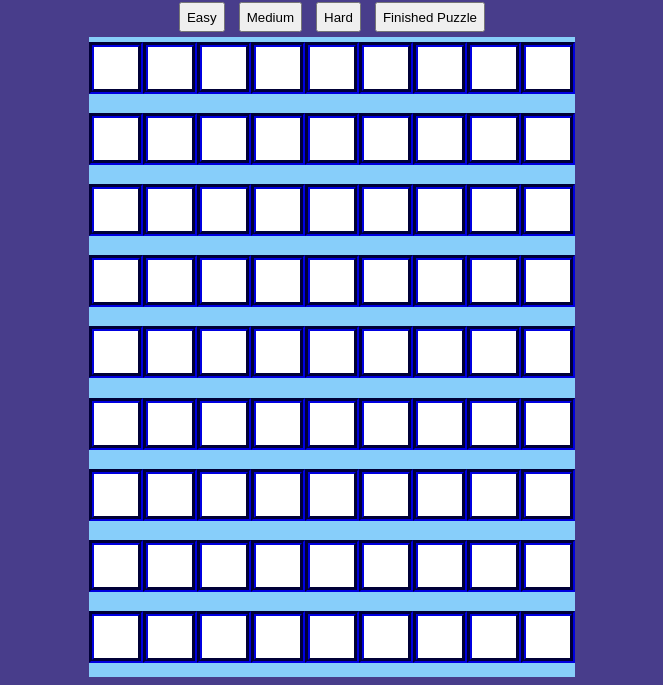
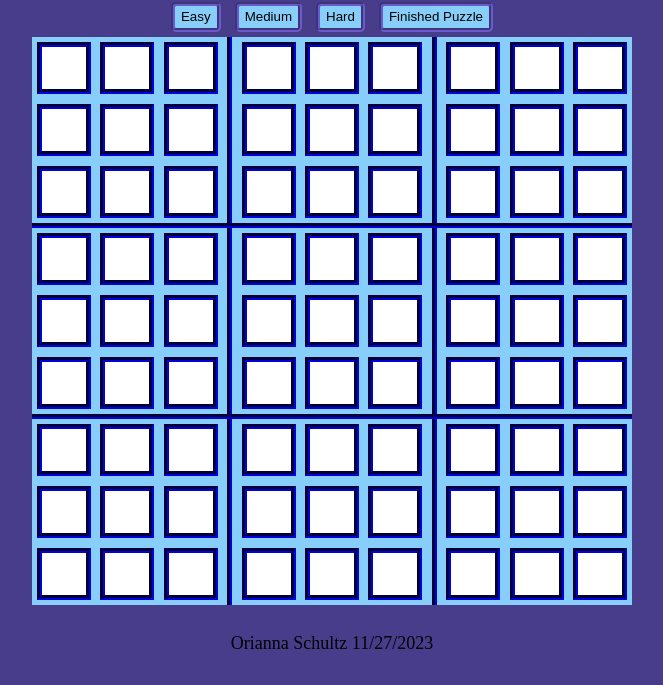
Before and after one commit to Or-If/CS133, a plain HTML site: page JS 133/Final-project/sudoku_final/index.html in a window 1280 px wide. Shown: the part 131-816 px from the top of the page, without its empty margins (308-971 px from the left). Drawn offline with Linux system fonts and the light colour scheme.

Commit message:
updated code for submit

```diff
--- a/JS 133/Final-project/sudoku_final/sudoku.html
+++ b/JS 133/Final-project/sudoku_final/index.html
@@ -12,10 +12,10 @@
 </head>
 
 <body>
-  <div class="top">
+  <header>
     <h1>~Sudoku Game~</h1>
     <button onclick="checkIfNumber()">Submit</button>
-  </div>
+  </header>
   <div class="difficulty">
     <button onclick="setPuzzle(1)">Easy</button>
     <button onclick="setPuzzle(2)">Medium</button>
@@ -27,9 +27,11 @@
       <input id="input_00" onchange="arraySet(0, 0, '#input_00')" maxlength="1" min="1" max="1" type="number" disabled>
       <input id="input_01" onchange="arraySet(0, 1, '#input_01')" maxlength="1" min="1" max="1" type="number" disabled>
       <input id="input_02" onchange="arraySet(0, 2, '#input_02')" maxlength="1" min="1" max="1" type="number" disabled>
+      <span></span>
       <input id="input_03" onchange="arraySet(0, 3, '#input_03')" maxlength="1" min="1" max="1" type="number" disabled>
       <input id="input_04" onchange="arraySet(0, 4, '#input_04')" maxlength="1" min="1" max="1" type="number" disabled>
       <input id="input_05" onchange="arraySet(0, 5, '#input_05')" maxlength="1" min="1" max="1" type="number" disabled>
+      <span></span>
       <input id="input_06" onchange="arraySet(0, 6, '#input_06')" maxlength="1" min="1" max="1" type="number" disabled>
       <input id="input_07" onchange="arraySet(0, 7, '#input_07')" maxlength="1" min="1" max="1" type="number" disabled>
       <input id="input_08" onchange="arraySet(0, 8, '#input_08')" maxlength="1" min="1" max="1" type="number" disabled>
@@ -38,20 +40,24 @@
       <input id="input_10" onchange="arraySet(1, 0, '#input_10')" maxlength="1" min="1" max="1" type="number" disabled>
       <input id="input_11" onchange="arraySet(1, 1, '#input_11')" maxlength="1" min="1" max="1" type="number" disabled>
       <input id="input_12" onchange="arraySet(1, 2, '#input_12')" maxlength="1" min="1" max="1" type="number" disabled>
+      <span></span>
       <input id="input_13" onchange="arraySet(1, 3, '#input_13')" maxlength="1" min="1" max="1" type="number" disabled>
       <input id="input_14" onchange="arraySet(1, 4, '#input_14')" maxlength="1" min="1" max="1" type="number" disabled>
       <input id="input_15" onchange="arraySet(1, 5, '#input_15')" maxlength="1" min="1" max="1" type="number" disabled>
+      <span></span>
       <input id="input_16" onchange="arraySet(1, 6, '#input_16')" maxlength="1" min="1" max="1" type="number" disabled>
       <input id="input_17" onchange="arraySet(1, 7, '#input_17')" maxlength="1" min="1" max="1" type="number" disabled>
       <input id="input_18" onchange="arraySet(1, 8, '#input_18')" maxlength="1" min="1" max="1" type="number" disabled>
     </div>
-    <div class="gameRow">
+    <div class="gameRow" style="border-bottom: 5px darkblue groove;">
       <input id="input_20" onchange="arraySet(2, 0, '#input_20')" maxlength="1" min="1" max="1" type="number" disabled>
       <input id="input_21" onchange="arraySet(2, 1, '#input_21')" maxlength="1" min="1" max="1" type="number" disabled>
       <input id="input_22" onchange="arraySet(2, 2, '#input_22')" maxlength="1" min="1" max="1" type="number" disabled>
+      <span></span>
       <input id="input_23" onchange="arraySet(2, 3, '#input_23')" maxlength="1" min="1" max="1" type="number" disabled>
       <input id="input_24" onchange="arraySet(2, 4, '#input_24')" maxlength="1" min="1" max="1" type="number" disabled>
       <input id="input_25" onchange="arraySet(2, 5, '#input_25')" maxlength="1" min="1" max="1" type="number" disabled>
+      <span></span>
       <input id="input_26" onchange="arraySet(2, 6, '#input_26')" maxlength="1" min="1" max="1" type="number" disabled>
       <input id="input_27" onchange="arraySet(2, 7, '#input_27')" maxlength="1" min="1" max="1" type="number" disabled>
       <input id="input_28" onchange="arraySet(2, 8, '#input_28')" maxlength="1" min="1" max="1" type="number" disabled>
@@ -60,9 +66,11 @@
       <input id="input_30" onchange="arraySet(3, 0, '#input_30')" maxlength="1" min="1" max="1" type="number" disabled>
       <input id="input_31" onchange="arraySet(3, 1, '#input_31')" maxlength="1" min="1" max="1" type="number" disabled>
       <input id="input_32" onchange="arraySet(3, 2, '#input_32')" maxlength="1" min="1" max="1" type="number" disabled>
+      <span></span>
       <input id="input_33" onchange="arraySet(3, 3, '#input_33')" maxlength="1" min="1" max="1" type="number" disabled>
       <input id="input_34" onchange="arraySet(3, 4, '#input_34')" maxlength="1" min="1" max="1" type="number" disabled>
       <input id="input_35" onchange="arraySet(3, 5, '#input_35')" maxlength="1" min="1" max="1" type="number" disabled>
+      <span></span>
       <input id="input_36" onchange="arraySet(3, 6, '#input_36')" maxlength="1" min="1" max="1" type="number" disabled>
       <input id="input_37" onchange="arraySet(3, 7, '#input_37')" maxlength="1" min="1" max="1" type="number" disabled>
       <input id="input_38" onchange="arraySet(3, 8, '#input_38')" maxlength="1" min="1" max="1" type="number" disabled>
@@ -71,20 +79,24 @@
       <input id="input_40" onchange="arraySet(4, 0, '#input_40')" maxlength="1" min="1" max="1" type="number" disabled>
       <input id="input_41" onchange="arraySet(4, 1, '#input_41')" maxlength="1" min="1" max="1" type="number" disabled>
       <input id="input_42" onchange="arraySet(4, 2, '#input_42')" maxlength="1" min="1" max="1" type="number" disabled>
+      <span></span>
       <input id="input_43" onchange="arraySet(4, 3, '#input_43')" maxlength="1" min="1" max="1" type="number" disabled>
       <input id="input_44" onchange="arraySet(4, 4, '#input_44')" maxlength="1" min="1" max="1" type="number" disabled>
       <input id="input_45" onchange="arraySet(4, 5, '#input_45')" maxlength="1" min="1" max="1" type="number" disabled>
+      <span></span>
       <input id="input_46" onchange="arraySet(4, 6, '#input_46')" maxlength="1" min="1" max="1" type="number" disabled>
       <input id="input_47" onchange="arraySet(4, 7, '#input_47')" maxlength="1" min="1" max="1" type="number" disabled>
       <input id="input_48" onchange="arraySet(4, 8, '#input_48')" maxlength="1" min="1" max="1" type="number" disabled>
     </div>
-    <div class="gameRow">
+    <div class="gameRow" style="border-bottom: 5px darkblue groove;">
       <input id="input_50" onchange="arraySet(5, 0, '#input_50')" maxlength="1" min="1" max="1" type="number" disabled>
       <input id="input_51" onchange="arraySet(5, 1, '#input_51')" maxlength="1" min="1" max="1" type="number" disabled>
       <input id="input_52" onchange="arraySet(5, 2, '#input_52')" maxlength="1" min="1" max="1" type="number" disabled>
+      <span></span>
       <input id="input_53" onchange="arraySet(5, 3, '#input_53')" maxlength="1" min="1" max="1" type="number" disabled>
       <input id="input_54" onchange="arraySet(5, 4, '#input_54')" maxlength="1" min="1" max="1" type="number" disabled>
       <input id="input_55" onchange="arraySet(5, 5, '#input_55')" maxlength="1" min="1" max="1" type="number" disabled>
+      <span></span>
       <input id="input_56" onchange="arraySet(5, 6, '#input_56')" maxlength="1" min="1" max="1" type="number" disabled>
       <input id="input_57" onchange="arraySet(5, 7, '#input_57')" maxlength="1" min="1" max="1" type="number" disabled>
       <input id="input_58" onchange="arraySet(5, 8, '#input_58')" maxlength="1" min="1" max="1" type="number" disabled>
@@ -93,9 +105,11 @@
       <input id="input_60" onchange="arraySet(6, 0, '#input_60')" maxlength="1" min="1" max="1" type="number" disabled>
       <input id="input_61" onchange="arraySet(6, 1, '#input_61')" maxlength="1" min="1" max="1" type="number" disabled>
       <input id="input_62" onchange="arraySet(6, 2, '#input_62')" maxlength="1" min="1" max="1" type="number" disabled>
+      <span></span>
       <input id="input_63" onchange="arraySet(6, 3, '#input_63')" maxlength="1" min="1" max="1" type="number" disabled>
       <input id="input_64" onchange="arraySet(6, 4, '#input_64')" maxlength="1" min="1" max="1" type="number" disabled>
       <input id="input_65" onchange="arraySet(6, 5, '#input_65')" maxlength="1" min="1" max="1" type="number" disabled>
+      <span></span>
       <input id="input_66" onchange="arraySet(6, 6, '#input_66')" maxlength="1" min="1" max="1" type="number" disabled>
       <input id="input_67" onchange="arraySet(6, 7, '#input_67')" maxlength="1" min="1" max="1" type="number" disabled>
       <input id="input_68" onchange="arraySet(6, 8, '#input_68')" maxlength="1" min="1" max="1" type="number" disabled>
@@ -104,9 +118,11 @@
       <input id="input_70" onchange="arraySet(7, 0, '#input_70')" maxlength="1" min="1" max="1" type="number" disabled>
       <input id="input_71" onchange="arraySet(7, 1, '#input_71')" maxlength="1" min="1" max="1" type="number" disabled>
       <input id="input_72" onchange="arraySet(7, 2, '#input_72')" maxlength="1" min="1" max="1" type="number" disabled>
+      <span></span>
       <input id="input_73" onchange="arraySet(7, 3, '#input_73')" maxlength="1" min="1" max="1" type="number" disabled>
       <input id="input_74" onchange="arraySet(7, 4, '#input_74')" maxlength="1" min="1" max="1" type="number" disabled>
       <input id="input_75" onchange="arraySet(7, 5, '#input_75')" maxlength="1" min="1" max="1" type="number" disabled>
+      <span></span>
       <input id="input_76" onchange="arraySet(7, 6, '#input_76')" maxlength="1" min="1" max="1" type="number" disabled>
       <input id="input_77" onchange="arraySet(7, 7, '#input_77')" maxlength="1" min="1" max="1" type="number" disabled>
       <input id="input_78" onchange="arraySet(7, 8, '#input_78')" maxlength="1" min="1" max="1" type="number" disabled>
@@ -115,14 +131,19 @@
       <input id="input_80" onchange="arraySet(8, 0, '#input_80')" maxlength="1" min="1" max="1" type="number" disabled>
       <input id="input_81" onchange="arraySet(8, 1, '#input_81')" maxlength="1" min="1" max="1" type="number" disabled>
       <input id="input_82" onchange="arraySet(8, 2, '#input_82')" maxlength="1" min="1" max="1" type="number" disabled>
+      <span></span>
       <input id="input_83" onchange="arraySet(8, 3, '#input_83')" maxlength="1" min="1" max="1" type="number" disabled>
       <input id="input_84" onchange="arraySet(8, 4, '#input_84')" maxlength="1" min="1" max="1" type="number" disabled>
       <input id="input_85" onchange="arraySet(8, 5, '#input_85')" maxlength="1" min="1" max="1" type="number" disabled>
+      <span></span>
       <input id="input_86" onchange="arraySet(8, 6, '#input_86')" maxlength="1" min="1" max="1" type="number" disabled>
       <input id="input_87" onchange="arraySet(8, 7, '#input_87')" maxlength="1" min="1" max="1" type="number" disabled>
       <input id="input_88" onchange="arraySet(8, 8, '#input_88')" maxlength="1" min="1" max="1" type="number" disabled>
     </div>
   </div>
+  <footer>
+    <p>Orianna Schultz 11/27/2023</p>
+  </footer>
 </body>
 
 </html>
--- a/JS 133/Final-project/sudoku_final/sudoku.css
+++ b/JS 133/Final-project/sudoku_final/sudoku.css
@@ -2,13 +2,50 @@
 
 body {
   background-color: darkslateblue;
+  display: grid;
+  grid-template-columns: '20% 60% 20%';
+  grid-template-areas:
+  'head head head'
+  'options options options'
+  '. main .'
+  'foot foot foot';
+}
+
+header {
+  text-align: center;
+  grid-area: head;
+
+}
+
+.difficulty {
+  grid-area: options;
+  text-align: center;
+}
+
+button {
+  height: 30px;
+  margin: 5px;
+  background-color: lightskyblue;
+  border-radius: 5px;
+  border: 4px slateblue groove;
+}
+
+#gameSpace {
+  grid-area: main;
+  text-align: center;
+  display: grid;
+  background-color: slateblue;
+  width: 600px;
+  justify-self: center;
+}
+
+.gameRow {
   display: flex;
-  flex-direction: column;
   justify-content: space-around;
-  align-items: center;
-  height: 100vh;
-  max-width: 100vw;
+  background-color: lightskyblue;
+  text-align: center;
 }
+
 
 input {
   width: 40px;
@@ -22,45 +59,18 @@ input {
 
 }
 
-.top {
-  display: flex;
-  justify-content: space-between;
-  align-items: center;
-  flex-direction: column;
-  min-height: 120px;
-
+span {
+  border-right: 5px darkblue groove;
 }
 
-button {
-  height: 30px;
-  margin: 5px;
+footer {
+  grid-area: foot;
+  text-align: center;
+  margin: 10px auto;
+  height: 25px;
+  font-size: large;
 }
-
-#gameSpace {
-  display: flex;
-  flex-direction: column;
-  justify-content: space-around;
-  align-items: center;
-  flex: 2;
-
-  background-color: slateblue;
-  width: 270px;
-  max-width: 100vw;
-  height: 270px;
-  max-height: 100vh;
-}
-
-.gameRow {
-  display: flex;
-  justify-content: space-around;
-
-  background-color: lightskyblue;
-  max-width: 40vw;
-  height: 270px;
-
-}
-
-/* this seems to be the only way online I could find to hide arrows on number inputs
+/* this seems to be the only way online I could find to hide arrows on number inputs */
 input[type="number"]::-webkit-outer-spin-button,
 input[type="number"]::-webkit-inner-spin-button {
     -webkit-appearance: none;
@@ -69,4 +79,3 @@ input[type="number"]::-webkit-inner-spin-button {
 input[type="number"] {
     -moz-appearance: textfield;
 }
-*/
```
